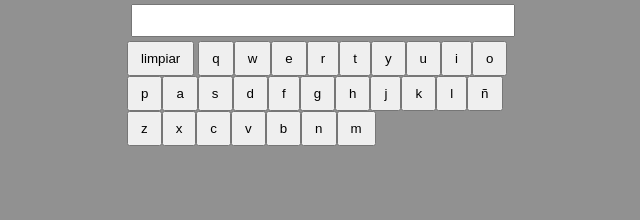
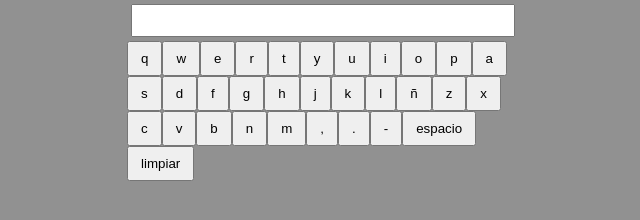
Before and after one commit to taipe1/ComIT-2022, a plain HTML site: page teclado/index.html in a window 1280 px wide. Shown: the whole page, without its empty margins (321-961 px from the left). Drawn offline with Linux system fonts and the light colour scheme.

Commit message:
teclado terminado

```diff
--- a/teclado/index.html
+++ b/teclado/index.html
@@ -12,7 +12,7 @@
         <input id="pantalla" type="text">
     <br>
     </div>
-    <input class="limpiar" type="button" value="limpiar" onclick="limpiar()">
+
     <script src="./js/app.js"></script>
 </body>
 </html>
--- a/teclado/js/app.js
+++ b/teclado/js/app.js
@@ -2,25 +2,32 @@
 let pantalla = document.getElementById('pantalla')
 let linea1 = 'qwertyuiop';
 let linea2 = 'asdfghjklñ';
-let linea3 = 'zxcvbnm';
+let linea3 = 'zxcvbnm,.-';
 
 for(let ite of linea1){
-    document.write('<input type="button" class="alpha" value="'+ite+'" onclick="muestra(this.value)" style="padding:8px 12px">')
+    document.write('<input type="button" class="boton" value="'+ite+'" onclick="muestra(this.value)" style="padding:8px 12px">')
 }
 
 for(let ite of linea2){
-    document.write('<input type="button" class="alpha" value="'+ite+'" onclick="muestra(this.value)" style="padding:8px 12px">')
+    document.write('<input type="button" class="boton" value="'+ite+'" onclick="muestra(this.value)" style="padding:8px 12px">')
 }
 
 for(let ite of linea3){
-    document.write('<input type="button" class="alpha" value="'+ite+'" onclick="muestra(this.value)" style="padding:8px 12px">')
+    document.write('<input type="button" class="boton" value="'+ite+'" onclick="muestra(this.value)" style="padding:8px 12px">')
 }
+
+document.write('<input type="button" class="boton" value="espacio" onclick="espacio()" style="padding:8px 12px">')
+
+document.write('<input type="button" class="boton" value="limpiar" onclick="borrar()" style="padding:8px 12px">')
 
 function muestra(digito){
     pantalla.value +=digito;
-
 }
 
-function limpiar(){
+function borrar(){
     pantalla.value = "";
 }
+
+function espacio(digito){
+    pantalla.value +=" ";
+}
```
